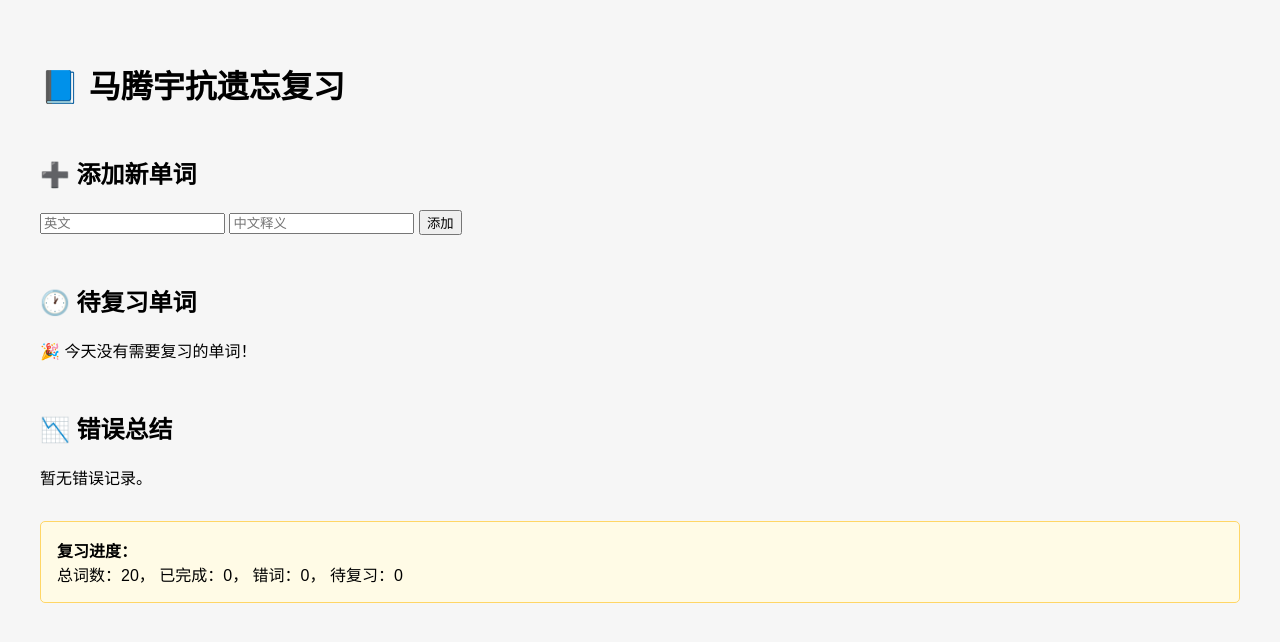
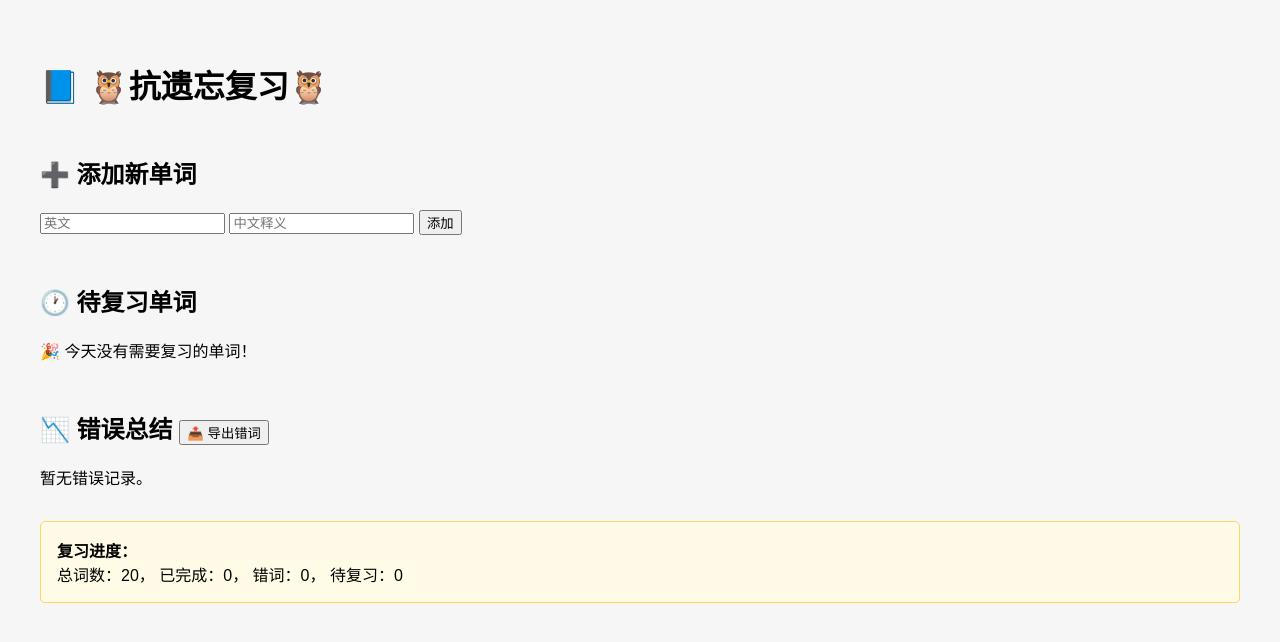
Before and after one commit to Melati021/flask-vocab-trainer, a Flask app: page / in a window 1280 px wide. Shown: the top 642 px of the page. Run offline with Flask 3, Linux system fonts and the light colour scheme.

Commit message:
Update index.html
11

```diff
--- a/templates/index.html
+++ b/templates/index.html
@@ -2,17 +2,17 @@
 <html lang="zh">
 <head>
     <meta charset="UTF-8">
-    <title>背单词 · 抗遗忘复习</title>
+    <title>马腾宇抗遗忘复习</title>
     <style>
         body { font-family: sans-serif; padding: 2em; background: #f6f6f6; }
         h2 { margin-top: 2em; }
-        form { margin-bottom: 1.5em; }
-        .word-box { padding: 0.5em; margin: 0.5em 0; background: white; border-radius: 5px; box-shadow: 0 0 3px rgba(0,0,0,0.1); }
+        form { margin-bottom: 1em; }
+        .word-box { padding: 1em; margin: 1em 0; background: white; border-radius: 5px; box-shadow: 0 0 5px rgba(0,0,0,0.1); }
         .stats { margin-top: 2em; padding: 1em; background: #fffbe6; border: 1px solid #ffd666; border-radius: 5px; }
     </style>
 </head>
 <body>
-    <h1>📘 马腾宇抗遗忘复习</h1>
+    <h1>📘 🦉抗遗忘复习🦉</h1>
 
     {% if message %}<p><strong>{{ message }}</strong></p>{% endif %}
 
@@ -30,10 +30,14 @@
             <form method="POST">
                 <strong>{{ word }}</strong> - {{ info.meaning }}<br>
                 （记录于 {{ info.start_date }}）<br>
-                <input type="hidden" name="review_action" value="{{ word }}">
-                <label><input type="radio" name="action_{{ word }}" value="yes" required> 记住</label>
-                <label><input type="radio" name="action_{{ word }}" value="no"> 没记住</label>
-                <button type="submit">提交</button>
+                <input type="radio" name="action_{{ word }}" value="yes" required> 记住
+                <input type="radio" name="action_{{ word }}" value="no"> 没记住
+                <button type="submit" name="review_action" value="{{ word }}">提交</button>
+            </form>
+            <!-- 删除按钮 -->
+            <form method="POST" style="display:inline;">
+                <input type="hidden" name="delete_word" value="{{ word }}">
+                <button type="submit" onclick="return confirm('确定要删除 {{ word }} 吗？')">❌ 删除</button>
             </form>
         </div>
         {% endfor %}
@@ -41,7 +45,11 @@
         <p>🎉 今天没有需要复习的单词！</p>
     {% endif %}
 
-    <h2>📉 错误总结</h2>
+    <h2>📉 错误总结
+        <form method="POST" style="display:inline;">
+            <button type="submit" name="export_errors">📤 导出错词</button>
+        </form>
+    </h2>
     {% if errors %}
         <ul>
         {% for word, info in errors %}
```
